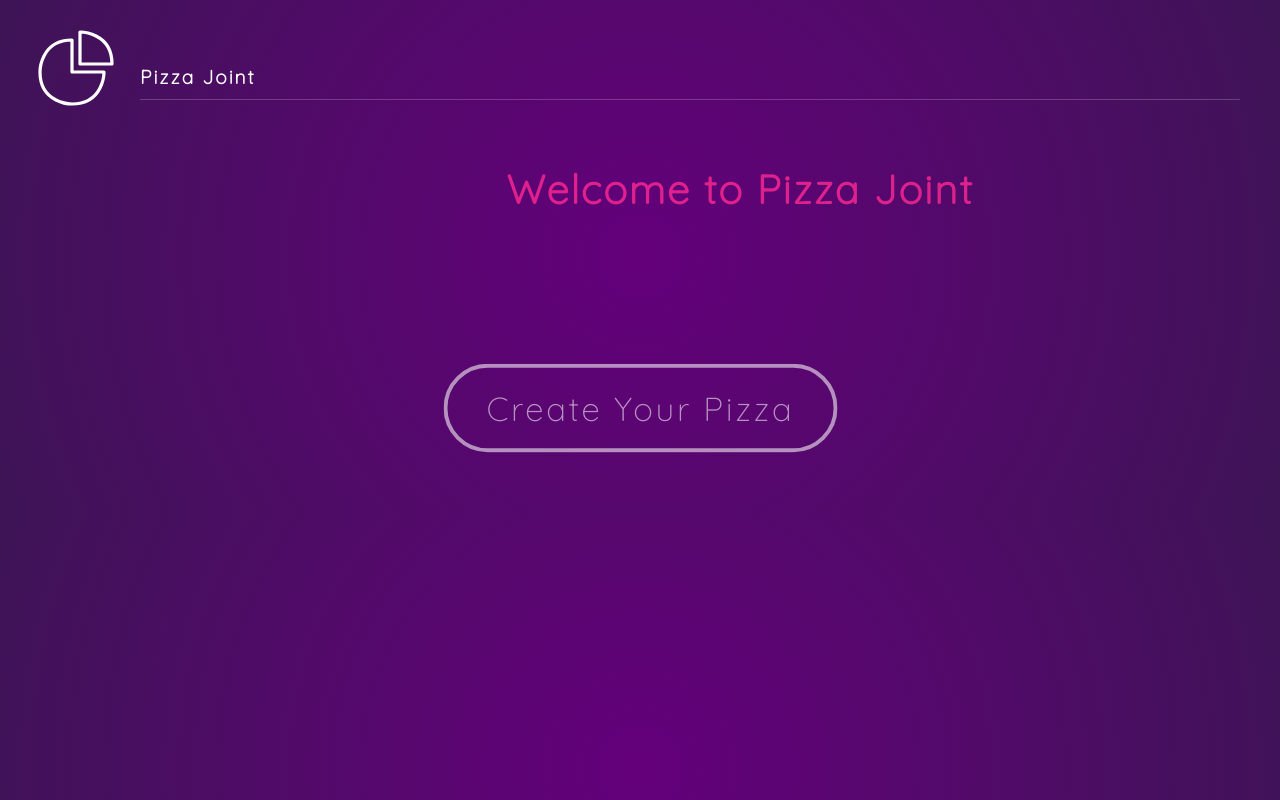
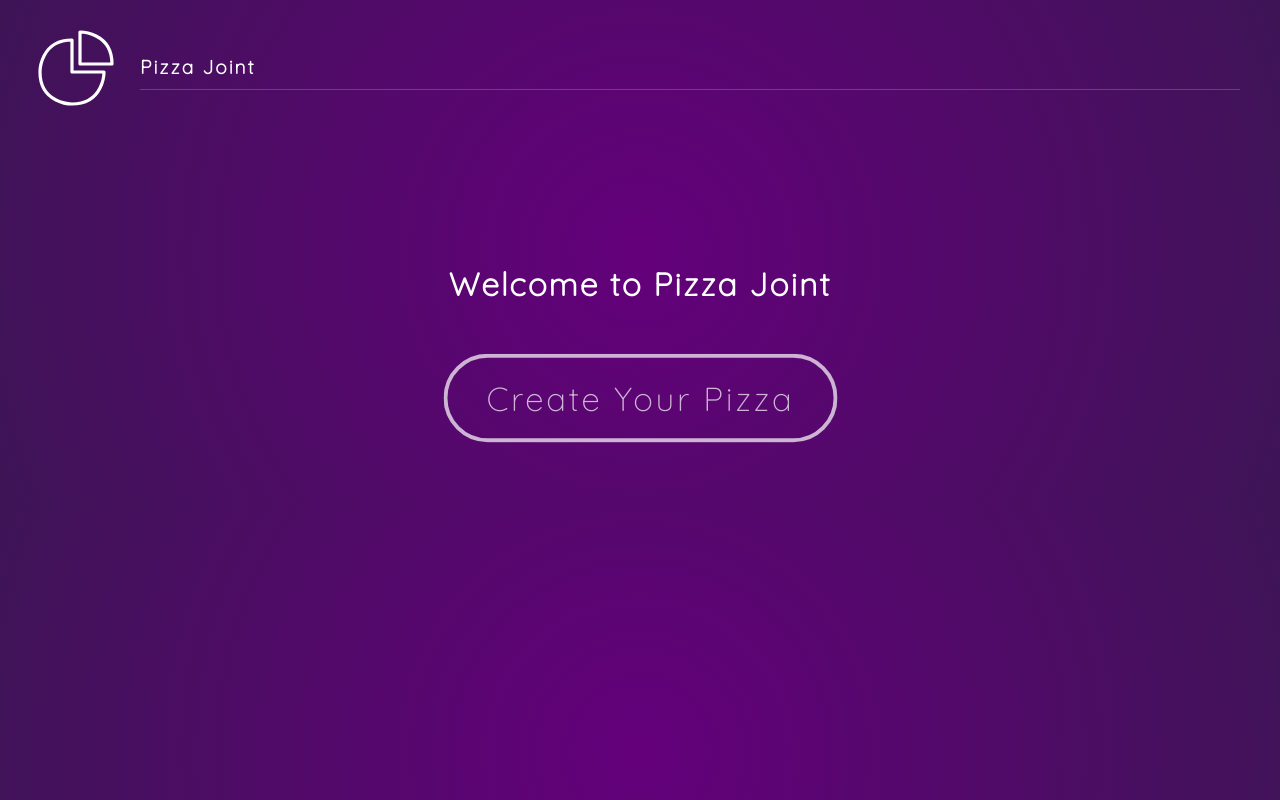
Before and after one commit to IdrissGarfa/react-motion, a React (Vite) app: page / in a window 1280 px wide. Built offline with nearby package versions, Linux system fonts and the light colour scheme.

Commit message:
Initial animation state

```diff
--- a/src/components/Base.jsx
+++ b/src/components/Base.jsx
@@ -1,5 +1,6 @@
 import React from 'react';
 import { Link } from 'react-router-dom';
+import { motion } from 'framer-motion';
 
 const Base = ({ addBase, pizza }) => {
   const bases = ['Classic', 'Thin & Crispy', 'Thick Crust'];
@@ -20,11 +21,14 @@ const Base = ({ addBase, pizza }) => {
       </ul>
 
       {pizza.base && (
-        <div className="next">
+        <motion.div className="next"
+          initial={{x: '-100vw'}}
+          animate={{x: 0 }}
+        >
           <Link to="/toppings">
             <button>Next</button>
           </Link>
-        </div>
+        </motion.div>
       )}
 
     </div>
--- a/src/components/Header.jsx
+++ b/src/components/Header.jsx
@@ -1,5 +1,5 @@
 import React from 'react';
-
+import { motion } from 'framer-motion';
 const Header = () => {
   return (
     <header>
@@ -15,9 +15,12 @@ const Header = () => {
           />
         </svg>
       </div>
-      <div className="title">
+      <motion.div className="title"
+        initial={{ y: -250 }}
+        animate={{ y: -10 }}
+      >
         <h1>Pizza Joint</h1>
-      </div>
+      </motion.div>
     </header>
   )
 }
--- a/src/components/Home.jsx
+++ b/src/components/Home.jsx
@@ -1,16 +1,17 @@
 import React from 'react';
 import { Link } from 'react-router-dom';
 import { motion } from 'framer-motion';
+
 const Home = () => {
   return (
     <motion.div className="home container"
-      animate={{ opacity: 0.8, marginTop: 200 }}
+      initial={{ opacity: 0}}
+      animate={{ opacity: 1}}
     >
-      <motion.h2
-        animate={{ fontSize: '40px', color: '#ff2994', x: 100, y: -100}}
+      <h2
       >
         Welcome to Pizza Joint
-      </motion.h2>
+      </h2>
       <Link to="/base">
         <motion.button
           animate={{ scale: 1.3 }}
```
